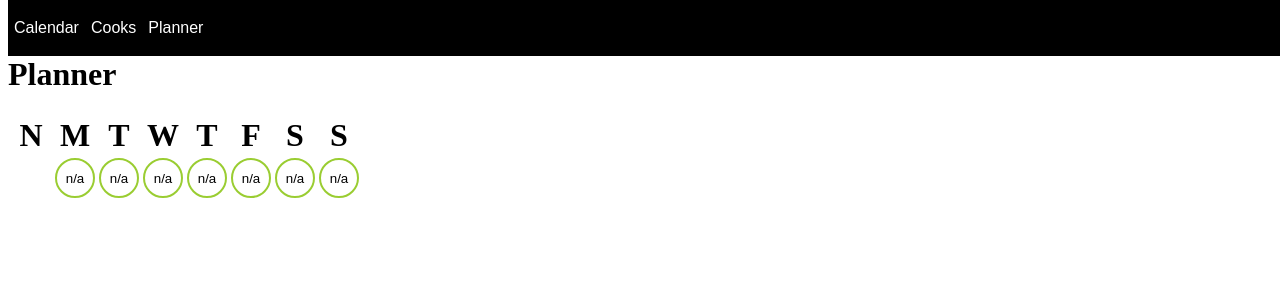
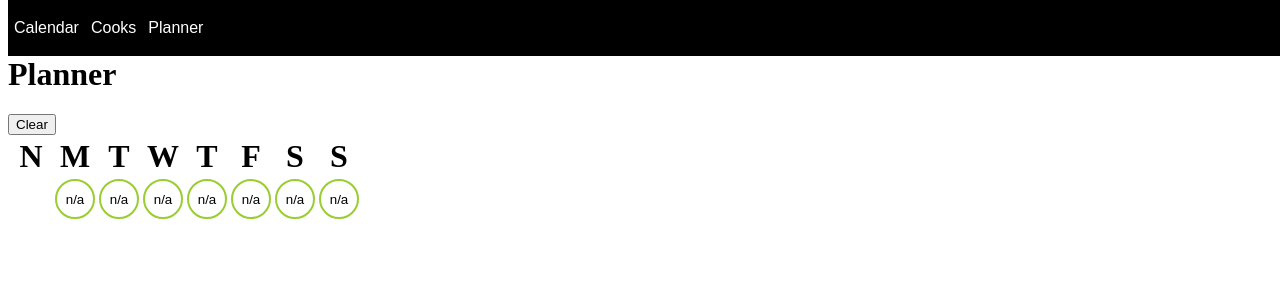
Before and after one commit to KotamanMeOplo/shift-counter, a React (Create React App) app: page / in a window 1280 px wide. Both pictures are taken after a click on the button "Planner". Shown: the top 300 px of the page. Built offline with nearby package versions, Linux system fonts and the light colour scheme; the HTML template or start-up script is replaced by a standard one.

Commit message:
Add clear all button in planner

```diff
--- a/src/components/pages/PlannerPage.js
+++ b/src/components/pages/PlannerPage.js
@@ -89,6 +89,14 @@ function PlannerPage(props) {
     setModalVisibility(false);
   }
 
+  const handleClear = () => {
+    localStorage.table = JSON.stringify(getDefaultTable(cooks));
+    localStorage.results = JSON.stringify(getResults(table));
+
+    fetchTable();
+    fetchResults();
+  }
+
   return (
     <div>
       <Modal
@@ -101,6 +109,7 @@ function PlannerPage(props) {
       </Modal>
 
       <h1>Planner</h1>
+      <button onClick={handleClear}>Clear</button>
 
       <table>
         <thead>
```
